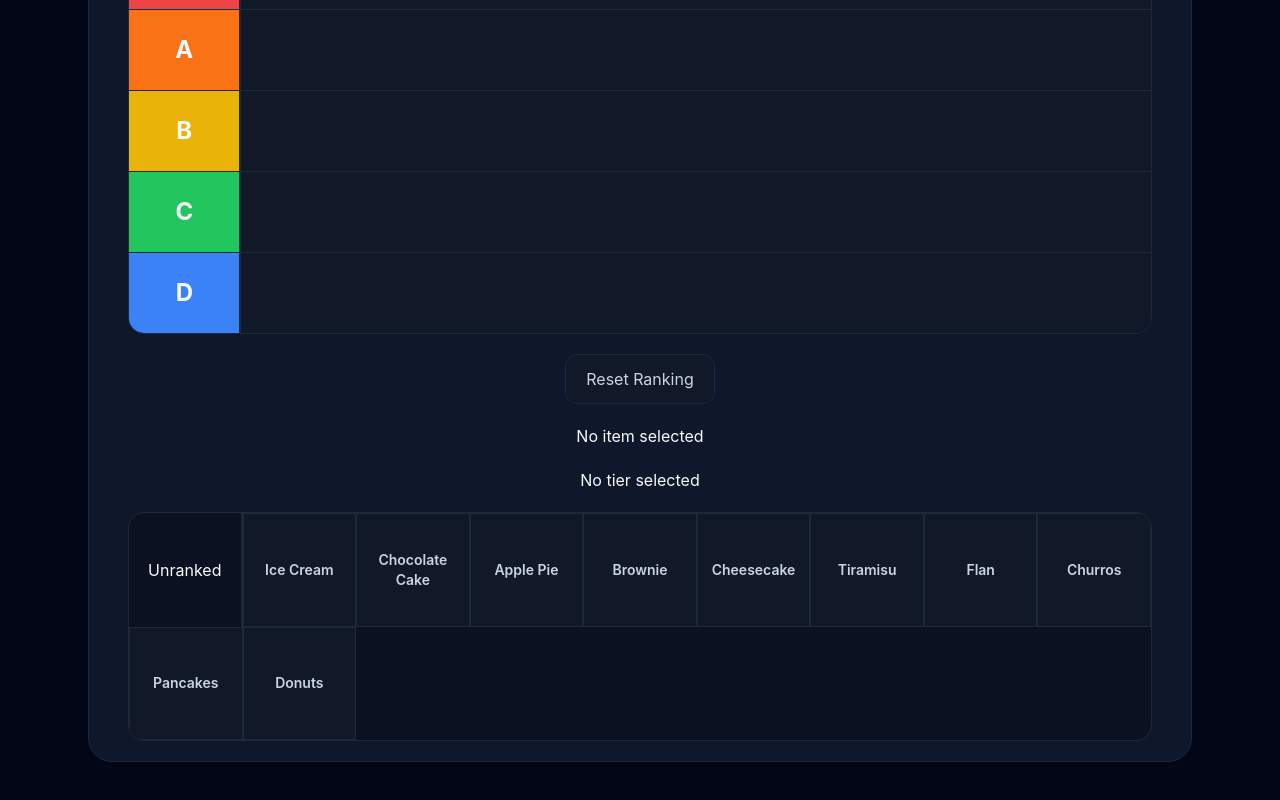
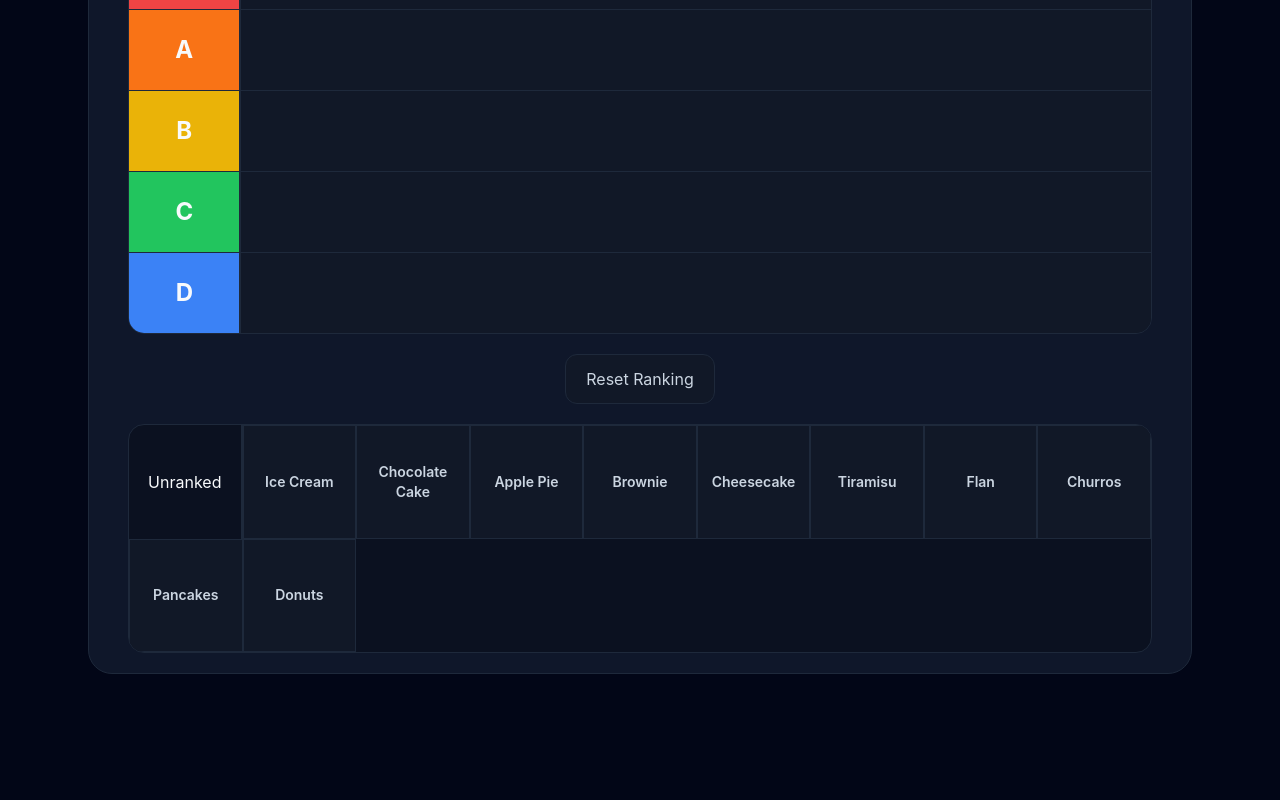
Before and after one commit to SantiG11/ranklab, a React (Vite) app: page /templates/desserts in a window 1280 px wide. Shown: the part 388-1188 px from the top of the page. After the commit the page ends 1102 px from the top, so only its background shows below. Built offline with nearby package versions, Linux system fonts and the light colour scheme.

Commit message:
unranked items section extracted

```diff
--- /dev/null
+++ b/src/components/UnrankedItemsSection.tsx
@@ -0,0 +1,37 @@
+import type { RankingItem } from "../features/templates/templateTypes";
+import RankingItemCard from "./RankingItemCard";
+
+type UnrankedItemsSectionProps = {
+  items: RankingItem[];
+  selectedItemId: string | null;
+  onItemSelect: (id: string) => void;
+  onMoveToUnranked: () => void;
+};
+
+export default function UnrankedItemsSection({
+  items,
+  selectedItemId,
+  onItemSelect,
+  onMoveToUnranked,
+}: UnrankedItemsSectionProps) {
+  return (
+    <div className="grid min-h-[7rem] w-full max-w-5xl grid-cols-[repeat(auto-fill,minmax(7rem,1fr))] gap-0 overflow-hidden rounded-2xl border border-app-border bg-app-bg-soft">
+      <button
+        type="button"
+        onClick={onMoveToUnranked}
+        className="flex min-h-20 items-center justify-center border-r-2 border-app-border p-2"
+      >
+        Unranked
+      </button>
+      {items.map((item) => (
+        <RankingItemCard
+          key={`unranked-${item.id}`}
+          id={item.id}
+          title={item.title}
+          isSelected={selectedItemId === item.id}
+          onSelect={onItemSelect}
+        />
+      ))}
+    </div>
+  );
+}
--- a/src/pages/TemplateRankingPage.tsx
+++ b/src/pages/TemplateRankingPage.tsx
@@ -4,6 +4,7 @@ import { NotFoundPage } from "./NotFoundPage";
 import RankingItemCard from "../components/RankingItemCard";
 import TierRow from "../components/TierRow";
 import { Fragment, useState } from "react";
+import UnrankedItemsSection from "../components/UnrankedItemsSection";
 
 type Template = (typeof templates)[number];
 
@@ -249,37 +250,13 @@ function TemplateRankingEditor({ template }: { template: Template }) {
             </div>
           )}
 
-          {selectedItemId ? (
-            <p>Selected item: {selectedItemId}</p>
-          ) : (
-            <p>No item selected</p>
-          )}
-
-          {selectedTierId ? (
-            <p>Selected item: {selectedTierId}</p>
-          ) : (
-            <p>No tier selected</p>
-          )}
-
           {/* Unranked items */}
-          <div className="grid min-h-[7rem] w-full max-w-5xl grid-cols-[repeat(auto-fill,minmax(7rem,1fr))] gap-0 overflow-hidden rounded-2xl border border-app-border bg-app-bg-soft">
-            <button
-              type="button"
-              onClick={() => moveSelectedItemToUnranked()}
-              className="flex min-h-20 items-center justify-center border-r-2 border-app-border p-2"
-            >
-              Unranked
-            </button>
-            {unrankedItems.map((item) => (
-              <RankingItemCard
-                key={`unranked-${item.id}`}
-                id={item.id}
-                title={item.title}
-                isSelected={selectedItemId === item.id}
-                onSelect={setSelectedItemId}
-              />
-            ))}
-          </div>
+          <UnrankedItemsSection
+            items={unrankedItems}
+            selectedItemId={selectedItemId}
+            onItemSelect={setSelectedItemId}
+            onMoveToUnranked={moveSelectedItemToUnranked}
+          />
         </section>
       </div>
     </main>
```
